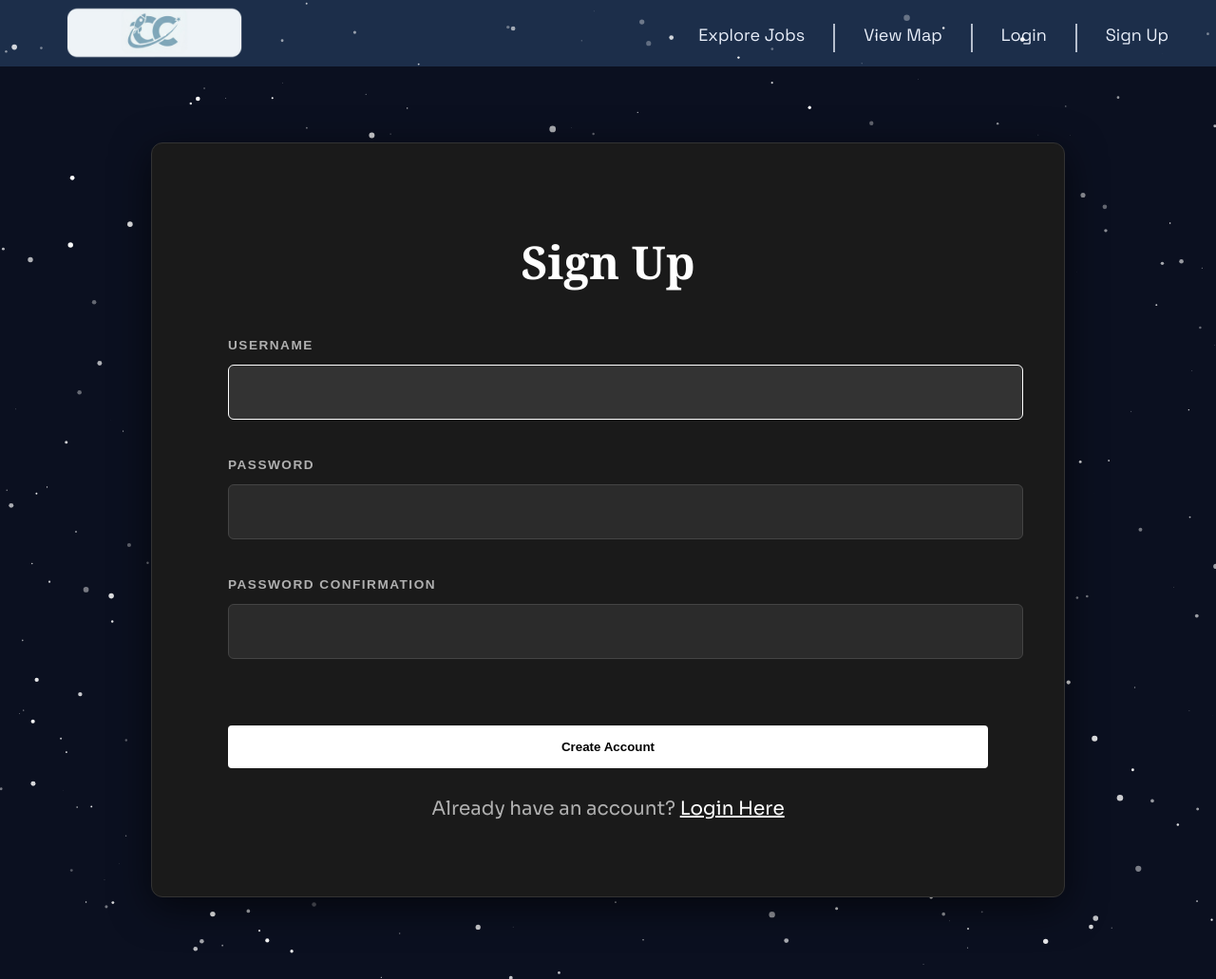
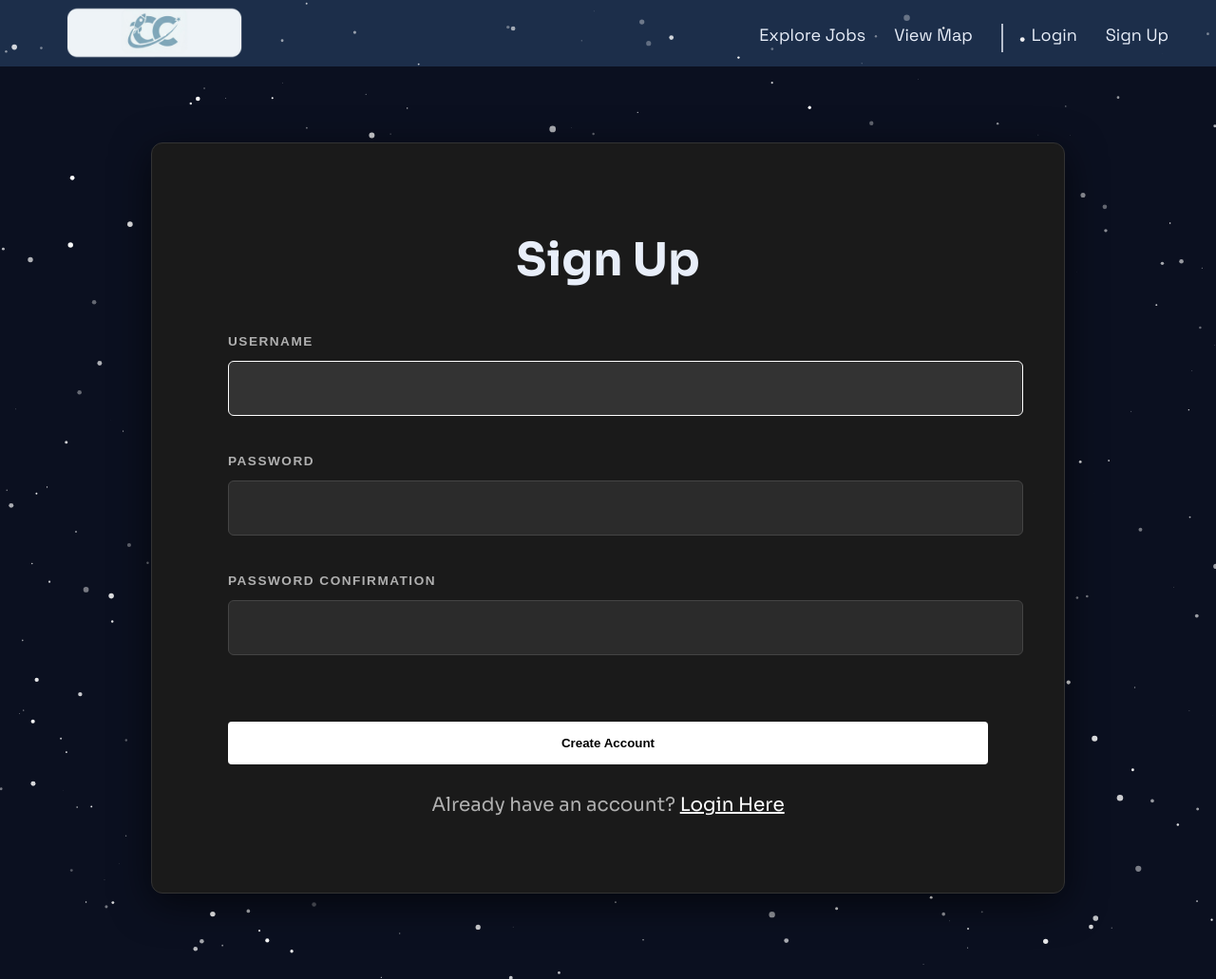
Before and after one commit to Rosette2237/CS2340_Project, a Django app: page /accounts/signup/ in a window 1280 px wide. Shown: the whole page at 95% size. Run offline with Django 5.2, Linux system fonts and the light colour scheme; tables that the repository leaves empty hold one stand-in row (values such as "Sample post").

Commit message:
git commit -m "Updated UI Conflicts"

```diff
--- a/careerconnect/careerconnect/static/css/style.css
+++ b/careerconnect/careerconnect/static/css/style.css
@@ -24,6 +24,16 @@ body{
 h1 {
     color: #e8eef9;
     font-size: 75px;
+    font-family: 'Sora', 'Times New Roman', serif;
+}
+
+h1[class] {
+    color: #e8eef9;
+    font-family: 'Sora', 'Times New Roman', serif;
+}
+
+h2 {
+    color: #e8eef9;
     font-family: 'Sora', 'Times New Roman', serif;
 }
 
--- a/careerconnect/careerconnect/templates/base.html
+++ b/careerconnect/careerconnect/templates/base.html
@@ -15,20 +15,16 @@
             </a>
             <ul class="nav-links">
                 <li><a href="{% url 'jobs.index' %}">Explore Jobs</a></li>
-                <div class="vr white mx-2 d-none d-lg-block"></div>
                 <li><a href="{% url 'maps.index' %}">View Map</a></li>
                 <div class="vr white mx-2 d-none d-lg-block"></div>
 
                 {% if user.is_authenticated %}
                 <li><a href="{% url 'applications.index' %}">My Applications</a></li>
-                <div class="vr white mx-2 d-none d-lg-block"></div>
                 <li><a href="{% url 'profile.edit' %}">My Profile</a></li>
-                <div class="vr white mx-2 d-none d-lg-block"></div>
                 <li><a href="{% url 'accounts.logout' %}">Logout ({{ user.username }})</a></li>
 
                 {% else %}
                 <li><a href="{% url 'accounts.login' %}">Login</a></li>
-                <div class="vr white mx-2 d-none d-lg-block"></div>
                 <li><a href="{% url 'accounts.signup' %}">Sign Up</a></li>
                 {% endif %}
 
--- a/careerconnect/jobs/templates/jobs/job_list.html
+++ b/careerconnect/jobs/templates/jobs/job_list.html
@@ -49,7 +49,7 @@
                         </span>
                         {% endif %}
                     </div>
-                    <h2 style="font-family: 'Georgia', serif; font-size: 1.8rem; margin-bottom: 15px;">{{ job.title }}</h2>
+                    <h2 style="font-family: 'Sora', serif; font-size: 1.8rem; margin-bottom: 15px;">{{ job.title }}</h2>
                     <p style="color: #888; font-size: 0.85rem;">DESCRIPTION</p>
                     <p style="color: #b0b0b0; font-size: 0.95rem; line-height: 1.6;">
                         {{ job.description|truncatewords:35 }}
@@ -63,7 +63,6 @@
                 <div class="mt-4 pt-4 border-top border-secondary">
                     <div class="d-flex justify-content-between align-items-center mb-3">
                         <span style="color: #ffffff; font-weight: bold; font-size: 1.2rem;">${{ job.salary_min }} - ${{ job.salary_max }}</span>
-                        <span style="color: #00cfd5; font-size: 0.85rem;">{{ job.location }}</span>
                     </div>
                     <div class="d-flex justify-content-between align-items-center mb-3">
                         {% if job.visa_sponsorship %}
```
Also changed, not shown: careerconnect/db.sqlite3.
